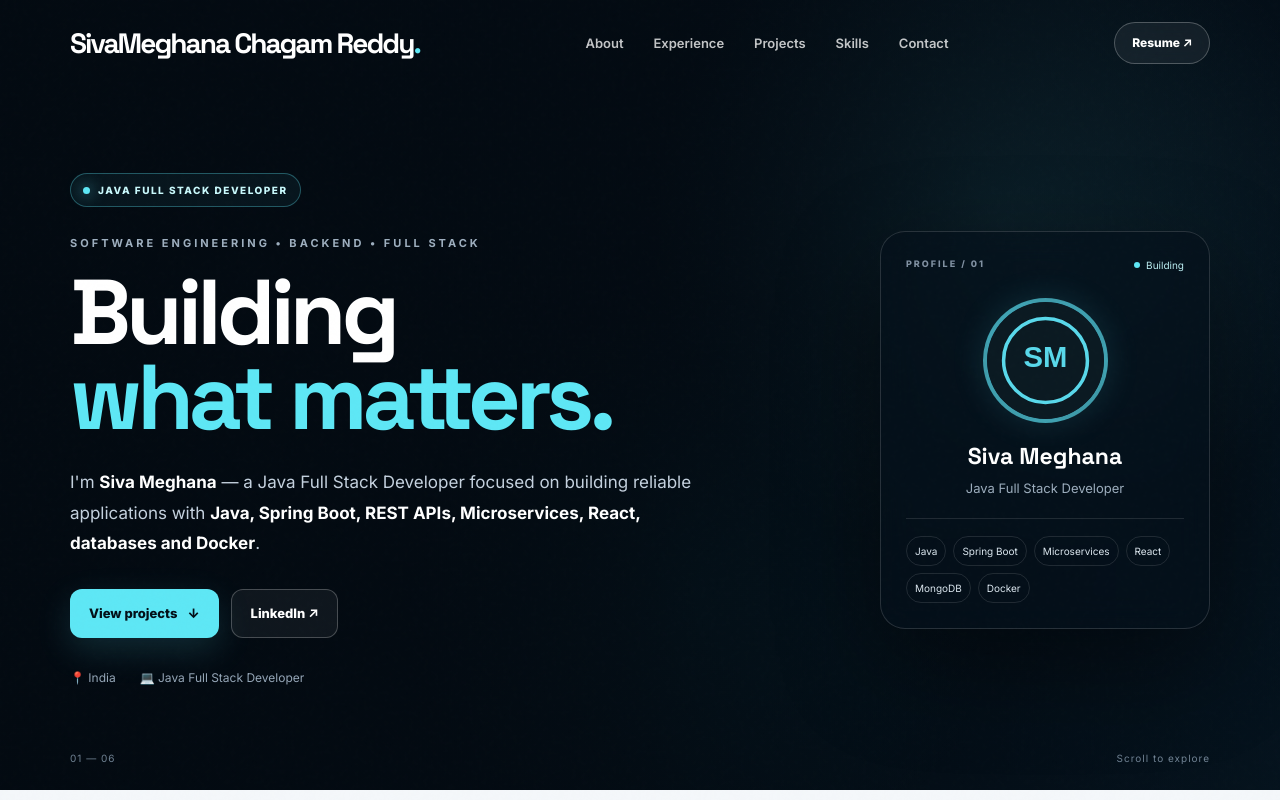
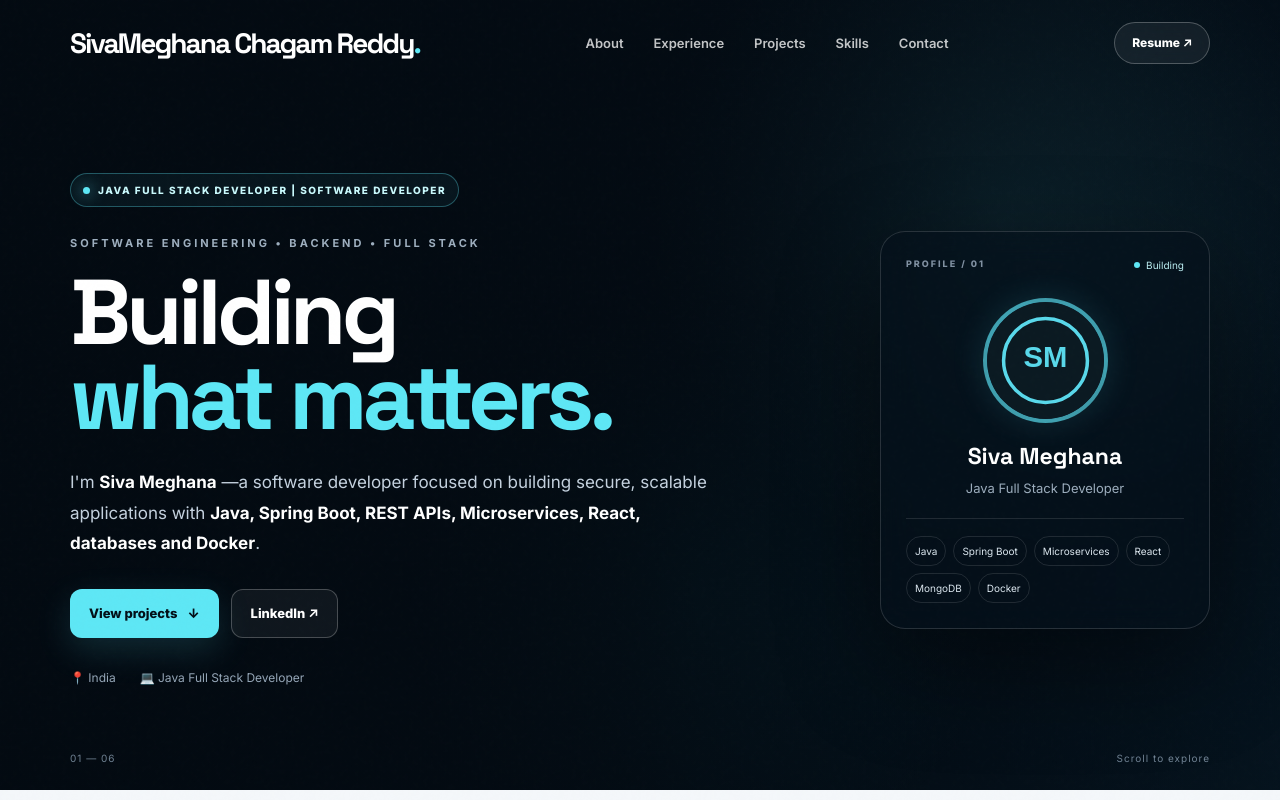
Before and after one commit to Meghareddy21/Portfolio, a plain HTML site: page index.html in a window 1280 px wide. Shown: the top 800 px of the page. Drawn offline with Linux system fonts and the light colour scheme.

Commit message:
Update index.html

```diff
--- a/index.html
+++ b/index.html
@@ -33,12 +33,11 @@
       <div class="hero-shade"></div>
       <div class="container hero-inner">
         <div class="hero-copy reveal">
-          <div class="availability"><span></span> JAVA FULL STACK DEVELOPER</div>
+          <div class="availability"><span></span> JAVA FULL STACK DEVELOPER | SOFTWARE DEVELOPER</div>
           <p class="hero-kicker">SOFTWARE ENGINEERING • BACKEND • FULL STACK</p>
           <h1>Building<br><em>what matters.</em></h1>
           <p class="hero-summary">
-            I'm <strong>Siva Meghana</strong> — a Java Full Stack Developer focused on building
-            reliable applications with <strong>Java, Spring Boot, REST APIs, Microservices, React,
+            I'm <strong>Siva Meghana</strong> —a software developer focused on building secure, scalable applications with <strong>Java, Spring Boot, REST APIs, Microservices, React,
             databases and Docker</strong>.
           </p>
           <div class="hero-buttons">
```
